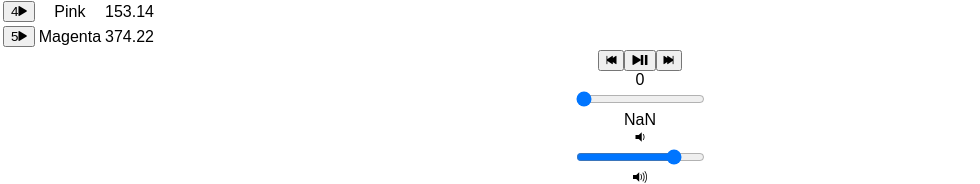
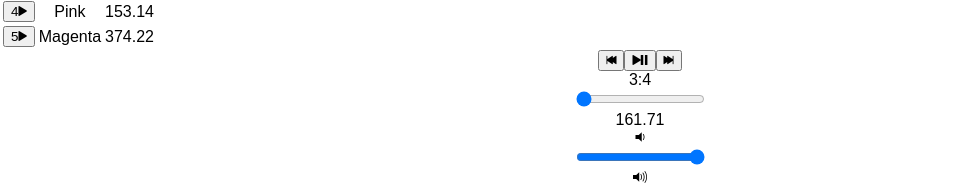
Before and after one commit to Rthomas0840/bloc-jams-react, a React (Create React App) app: page /album/the-colors in a window 1280 px wide. Shown: the part 865-1049 px from the top of the page, without its empty margins (0-980 px from the left). Built offline with nearby package versions, Linux system fonts and the light colour scheme.

Commit message:
Feedback Commit

```diff
--- a/src/components/Album.js
+++ b/src/components/Album.js
@@ -16,6 +16,7 @@ class Album extends Component {
        isPlaying: false,
        currentTime: 0,
        duration: album.songs[0].duration,
+       volume: 0,
      };
 
     this.audioElement = document.createElement('audio');
@@ -37,18 +38,23 @@ class Album extends Component {
           timeupdate: e => {
             this.setState({ currentTime: this.audioElement.currentTime });
           },
-      durationchange: e => {
-        this.setState({ duration: this.audioElement.duration });
-        }
+          volumeupdate: e => {
+            this.setState({ volume: this.audioElement.volume });
+          },
+          durationchange: e => {
+            this.setState({ duration: this.audioElement.duration });
+          },
       };
         this.audioElement.addEventListener('timeupdate', this.eventListeners.timeupdate);
         this.audioElement.addEventListener('durationchange', this.eventListeners.durationchange);
+        this.audioElement.addEventListener('volumeupdate', this.eventListeners.volumeupdate);
       }
 
       componentWillUnmount() {
          this.audioElement.src = null;
          this.audioElement.removeEventListener('timeupdate', this.eventListeners.timeupdate);
          this.audioElement.removeEventListener('durationchange', this.eventListeners.durationchange);
+         this.audioElement.removeEventListener('volumeupdate', this.eventListeners.volumeupdate);
        }
 
 
@@ -87,6 +93,23 @@ class Album extends Component {
         const newTime = this.audioElement.duration * e.target.value;
         this.audioElement.currentTime = newTime;
         this.setState({ currentTime: newTime });
+      }
+
+      handleVolumeChange(e) {
+        console.log("WhatUp");
+        const newVolume =  e.target.value;
+        this.audioElement.volume = newVolume;
+        this.setState({ volume: newVolume });
+      }
+
+      formatTime(seconds) {
+        console.log("SomethingsHappening");
+        const time = this.state.duration;
+        var mins = time / 60;
+        var secs = mins / 60;
+        var x = secs.toFixed(2) * 100;
+        var y = Math.round((mins * 100) / 100);
+        return y + ":" + x;
       }
 
 
@@ -130,8 +153,10 @@ class Album extends Component {
             handlePrevClick={() => this.handlePrevClick()}
             handleNextClick={() => this.handleNextClick()}
             currentTime={this.audioElement.currentTime}
-            duration={this.audioElement.duration}
-            handleTimeChange={(e) => this.handleTimeChange(e)} />
+            duration={this.state.duration}
+            handleTimeChange={(e) => this.handleTimeChange(e)}
+            handleVolumeChange={(e) => this.handleVolumeChange(e)}
+            formatTime={() => this.formatTime()} />
        </section>
      );
    }
--- a/src/components/PlayerBar.js
+++ b/src/components/PlayerBar.js
@@ -17,7 +17,7 @@ class PlayerBar extends Component {
          </button>
        </section>
        <section id="time-control">
-       <div className="current-time">{this.props.currentTime}</div>
+       <div className="current-time">{this.props.formatTime(this.props.currentTime)}</div>
          <input
            type="range"
            className="seek-bar"
@@ -31,7 +31,7 @@ class PlayerBar extends Component {
        </section>
        <section id="volume-control">
          <div className="icon ion-volume-low"></div>
-         <input type="range" className="seek-bar" value="80" />
+         <input type="range" className="seek-bar" value={this.props.volume} min="0.0" max="1.0" step="0." onChange={this.props.handleVolumeChange}/>
          <div className="icon ion-volume-high"></div>
        </section>
       </section>
```
